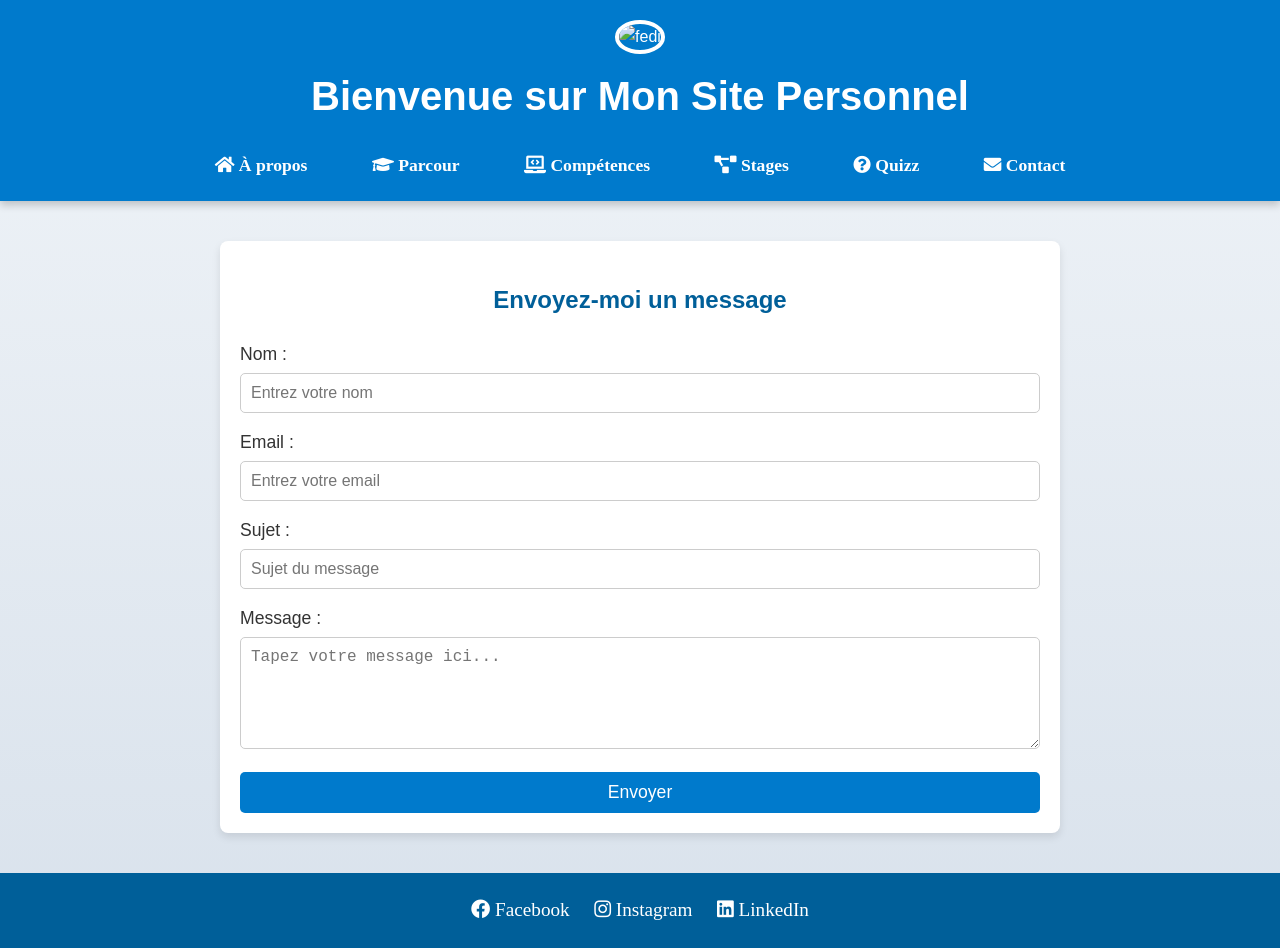
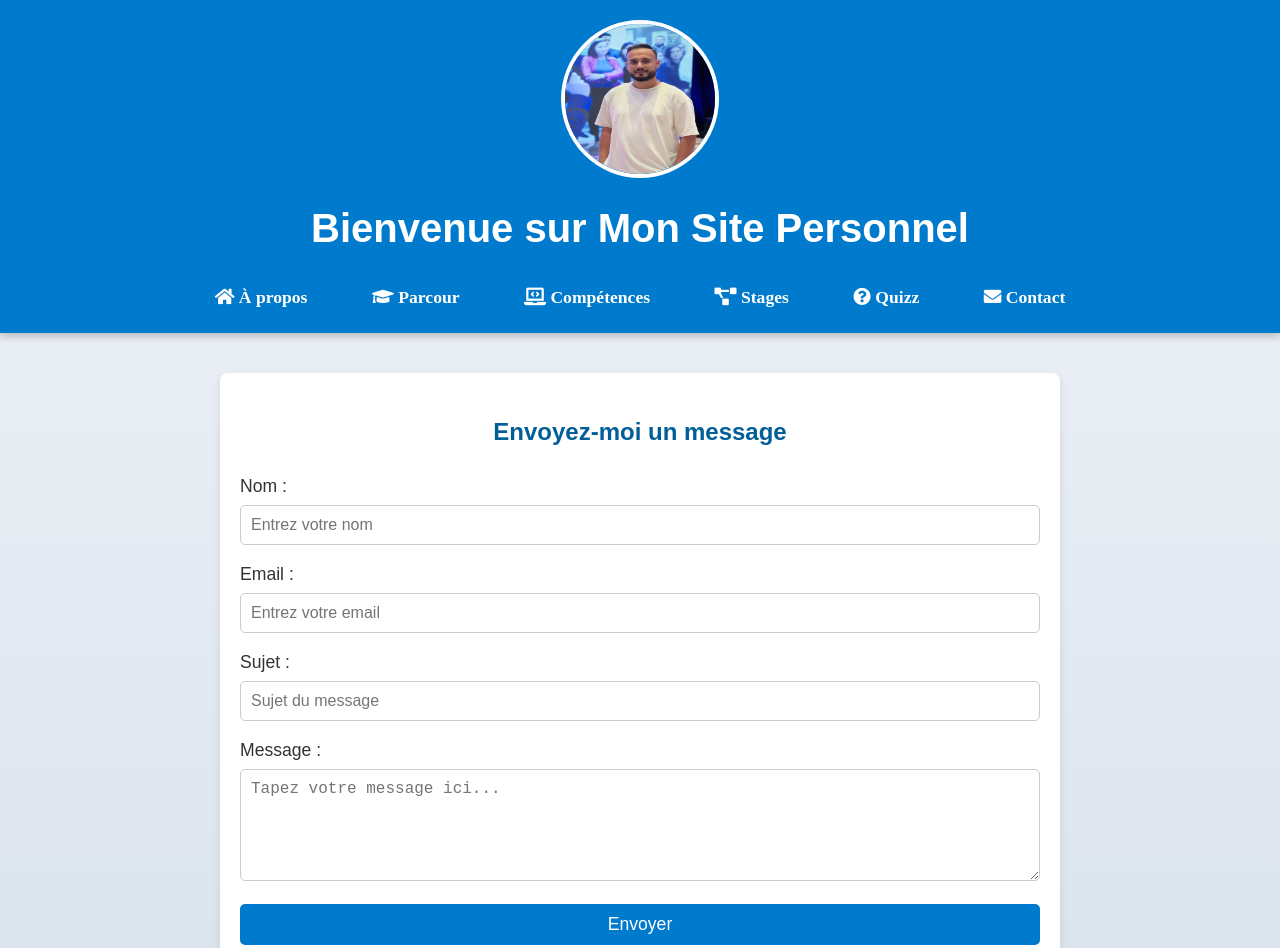
Before and after one commit to Fedichaari6/cv.fedi, a plain HTML site: page contact.html in a window 1280 px wide. Shown: the top 948 px of the page. Drawn offline with Linux system fonts and the light colour scheme.

Commit message:
Update contact.html

```diff
--- a/contact.html
+++ b/contact.html
@@ -12,7 +12,7 @@
 </head>
 <body>
     <header>
-        <img src="../images/fedi.jpeg" alt="fedi">
+        <img src="fedi.jpeg" alt="fedi">
 
         <h1>Bienvenue sur Mon Site Personnel</h1>
         <nav>
```
